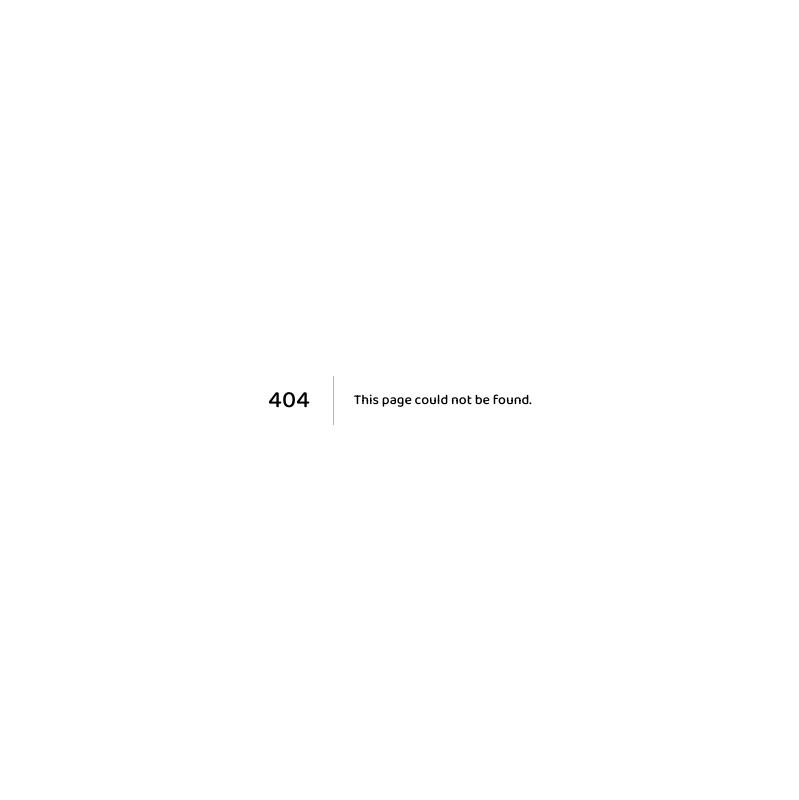
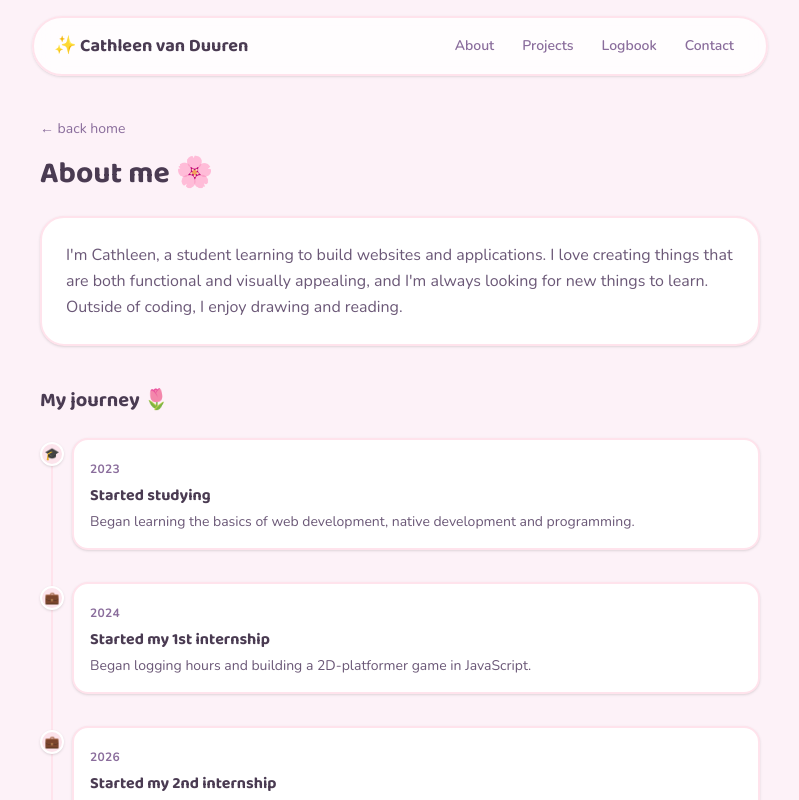
Before and after one commit to Cxthleen/Eigenwebsite, a Next.js app: page /about in a window 1280 px wide. Before the commit this address had no page. Shown: the top 800 px of the page, without its empty margins (240-1039 px from the left). Built offline with nearby package versions, Linux system fonts and the light colour scheme.

Commit message:
added about me and improved styling things

```diff
--- /dev/null
+++ b/app/about/page.tsx
@@ -0,0 +1,88 @@
+import Link from 'next/link'
+
+type TimelineItem = {
+  date: string
+  title: string
+  description: string
+  emoji: string
+}
+
+const timeline: TimelineItem[] = [
+  {
+    date: '2023',
+    title: 'Started studying',
+    description: 'Began learning the basics of web development, native development and programming.',
+    emoji: '🎓',
+    },
+  {
+    date: '2024',
+    title: 'Started my 1st internship',
+    description: 'Began logging hours and building a 2D-platformer game in JavaScript.',
+    emoji: '💼',
+  },
+  {
+    date: '2026',
+    title: 'Started my 2nd internship',
+    description: 'Began logging hours and building real projects at my internship.',
+    emoji: '💼',
+  },
+  {
+    date: '2026',
+    title: 'Built this portfolio',
+    description: 'Made this site with Next.js, Tailwind, and a lot of trial and error.',
+    emoji: '🌸',
+  },
+]
+
+export default function About() {
+  return (
+    <main className="max-w-3xl mx-auto px-6 py-14">
+      <Link href="/" className="text-sm text-lavender hover:text-plum">
+        ← back home
+      </Link>
+
+      <h1 className="heading-font text-3xl font-bold text-plum mt-4 mb-6">
+        About me 🌸
+      </h1>
+
+      <div className="bg-white border-2 border-pink-border rounded-3xl p-6 shadow-sm mb-10">
+        <p className="text-plum-soft leading-relaxed">
+          I'm Cathleen, a student learning to build websites and applications.
+          I love creating things that are both functional and visually appealing,
+          and I'm always looking for new things to learn. Outside of coding, I enjoy drawing and reading.
+        </p>
+      </div>
+
+      <h2 className="heading-font text-xl font-bold text-plum mb-6">
+        My journey 🌷
+      </h2>
+
+      <div className="relative pl-8">
+        <div className="absolute left-[11px] top-2 bottom-2 w-0.5 bg-pink-border" />
+
+        <div className="flex flex-col gap-8">
+          {timeline.map((item, index) => (
+              <div key={index} className="relative">
+
+              <div className="absolute -left-8 top-1 w-6 h-6 rounded-full bg-pink-tag border-2 border-white shadow-sm flex items-center justify-center text-xs">
+                {item.emoji}
+              </div>
+
+              <div className="bg-white border-2 border-pink-border rounded-2xl p-4 shadow-sm">
+                <span className="text-xs font-bold text-lavender uppercase tracking-wide">
+                  {item.date}
+                </span>
+                <h3 className="heading-font font-bold text-plum mt-1">
+                  {item.title}
+                </h3>
+                <p className="text-sm text-plum-soft mt-1">
+                  {item.description}
+                </p>
+              </div>
+            </div>
+          ))}
+        </div>
+      </div>
+    </main>
+  )
+}
--- a/app/layout.tsx
+++ b/app/layout.tsx
@@ -1,8 +1,10 @@
 import type { Metadata } from 'next'
 import './globals.css'
+import Navbar from '@/components/navbar'
+import Footer from '@/components/footer'
 
 export const metadata: Metadata = {
-  title: 'Portfolio',
+  title: 'Cathleen van Duuren - Portfolio',
   description: 'My personal portfolio site',
 }
 
@@ -20,7 +22,11 @@ export default function RootLayout({
           rel="stylesheet"
         />
       </head>
-      <body className="bg-pink-50 text-plum">{children}</body>
+      <body className="bg-pink-50 text-plum">
+        <Navbar />
+        {children}
+        <Footer />
+      </body>
     </html>
   )
 }
--- a/app/page.tsx
+++ b/app/page.tsx
@@ -1,19 +1,15 @@
-import Navbar from '@/components/navbar'
 import Hero from '@/components/hero'
 import Skills from '@/components/skills'
 import Projects from '@/components/projects'
 import Contact from '@/components/contact'
-import Footer from '@/components/footer'
 
-export default function App() {
+export default function Home() {
   return (
-    <div className="bg-pink-50 text-plum min-h-screen">
-      <Navbar />
+    <main>
       <Hero />
       <Skills />
       <Projects />
       <Contact />
-      <Footer />
-    </div>
+    </main>
   )
 }
--- a/components/contact.tsx
+++ b/components/contact.tsx
@@ -1,3 +1,16 @@
+type ContactLink = {
+  label: string
+  href: string
+  bg: string
+  text: string
+  external: boolean
+}
+
+const contactLinks: ContactLink[] = [
+  { label: 'Email', href: '/contact', bg: 'bg-pink-tag', text: 'text-pink-tag-text', external: false },
+  { label: 'GitHub', href: 'https://github.com/Cxthleen', bg: 'bg-lilac-tag', text: 'text-lilac-tag-text', external: true },
+  { label: 'LinkedIn', href: 'https://www.linkedin.com/in/cathleen-van-duuren-8731642bb', bg: 'bg-mint-tag', text: 'text-mint-tag-text', external: true },
+]
 
 export default function Contact() {
   return (
@@ -6,19 +19,21 @@ export default function Contact() {
         <h2 className="heading-font text-xl font-bold text-plum mb-2">
           Get in touch! 💌
         </h2>
-        <p className="text-plum-soft mb-4">
+        <p className="text-plum-soft mb-6">
           Feel free to reach out
         </p>
-        <div className="flex justify-center gap-4 text-sm font-bold">
-          <a href="/contact" className="text-pink underline">
-            Email
-          </a>
-          <a href="https://github.com/Cxthleen" target="_blank" className="text-lilac-tag-text underline">
-            GitHub
-          </a>
-          <a href="https://www.linkedin.com/in/cathleen-van-duuren-8731642bb" target="_blank" className="text-mint-tag-text underline">
-            LinkedIn
-          </a>
+
+        <div className="flex justify-center flex-wrap gap-3">
+          {contactLinks.map((link) => (
+
+            <a  key={link.label}
+              href={link.href}
+              {...(link.external && { target: '_blank', rel: 'noopener noreferrer' })}
+              className={`inline-flex items-center gap-2 px-4 py-2 ${link.bg} rounded-full text-sm font-bold ${link.text} shadow-sm hover:shadow-md hover:-translate-y-0.5 transition-all duration-200`}
+            >
+              {link.label}
+            </a>
+          ))}
         </div>
       </div>
     </section>
--- a/components/hero.tsx
+++ b/components/hero.tsx
@@ -28,7 +28,7 @@ export default function Hero() {
         See my projects
       </Link>
 
-        <a href="#contact"
+        <a href="/contact"
           className="px-5 py-2 bg-white border-2 border-pink-border rounded-full text-sm font-bold text-lavender hover:bg-pink-light transition"
         >
           Get in touch
--- a/components/navbar.tsx
+++ b/components/navbar.tsx
@@ -1,56 +1,61 @@
 "use client"
 import { useState } from 'react'
+import Link from 'next/link'
 
 export default function Navbar() {
   const [isOpen, setIsOpen] = useState(false)
 
   const links = [
-    { href: '#about', label: 'About', emoji: '🌸' },
-    { href: '/blog', label: 'Blog', emoji: '📝' },
+    { href: '/about', label: 'About', emoji: '🌸' },
     { href: '/projects', label: 'Projects', emoji: '🌷' },
+    { href: '/blog', label: 'Logbook', emoji: '📓' },
     { href: '/contact', label: 'Contact', emoji: '💌' },
   ]
 
   return (
-    <nav className="max-w-3xl mx-auto px-6 py-6 relative">
-      <div className="flex items-center justify-between">
-        <span className="heading-font font-bold text-lg text-plum">
+    <nav className="sticky top-4 z-20 max-w-3xl mx-auto px-4">
+      <div className="bg-white/80 backdrop-blur-md border-2 border-pink-border rounded-full shadow-sm px-5 py-3 flex items-center justify-between relative">
+        <Link href="/" className="heading-font font-bold text-lg text-plum">
           ✨ Cathleen van Duuren
-        </span>
+        </Link>
 
-        <div className="hidden sm:flex gap-5 text-sm font-semibold text-plum-soft">
+        <div className="hidden sm:flex gap-1 text-sm font-semibold text-lavender">
           {links.map((link) => (
-            <a key={link.href} href={link.href} className="hover:text-plum">
+            <Link
+              key={link.href}
+              href={link.href}
+              className="px-3 py-1.5 rounded-full hover:bg-pink-light hover:text-plum transition"
+            >
               {link.label}
-            </a>
+            </Link>
           ))}
         </div>
 
         <button
           onClick={() => setIsOpen(!isOpen)}
-          className="sm:hidden text-2xl text-plum-soft"
+          className="sm:hidden w-9 h-9 rounded-full bg-pink-tag flex items-center justify-center text-lg text-pink-tag-text hover:bg-pink-light transition"
           aria-label="Toggle menu"
         >
-          ☰
+          {isOpen ? '✕' : '☰'}
         </button>
-      </div>
 
         {isOpen && (
-        <div className="sm:hidden absolute right-6 top-16 bg-white border-2 border-pink-border rounded-2xl shadow-lg flex flex-col gap-1 p-3 text-sm font-semibold text-plum-soft z-10 min-w-40">
+          <div className="sm:hidden absolute right-4 top-16 bg-white border-2 border-pink-border rounded-2xl shadow-lg flex flex-col gap-1 p-3 text-sm font-semibold text-lavender z-10 min-w-40">
             <div className="absolute -top-2 right-4 w-4 h-4 bg-white border-t-2 border-l-2 border-pink-border rotate-45"></div>
 
             {links.map((link) => (
-            <a
+              <Link
                 key={link.href}
                 href={link.href}
                 onClick={() => setIsOpen(false)}
                 className="flex items-center gap-2 px-3 py-2 rounded-xl hover:bg-pink-light hover:text-plum transition"
               >
                 <span>{link.emoji}</span> {link.label}
-            </a>
+              </Link>
             ))}
           </div>
         )}
+      </div>
     </nav>
   )
 }
```
Lines whose indentation alone changed are shown as unchanged.
